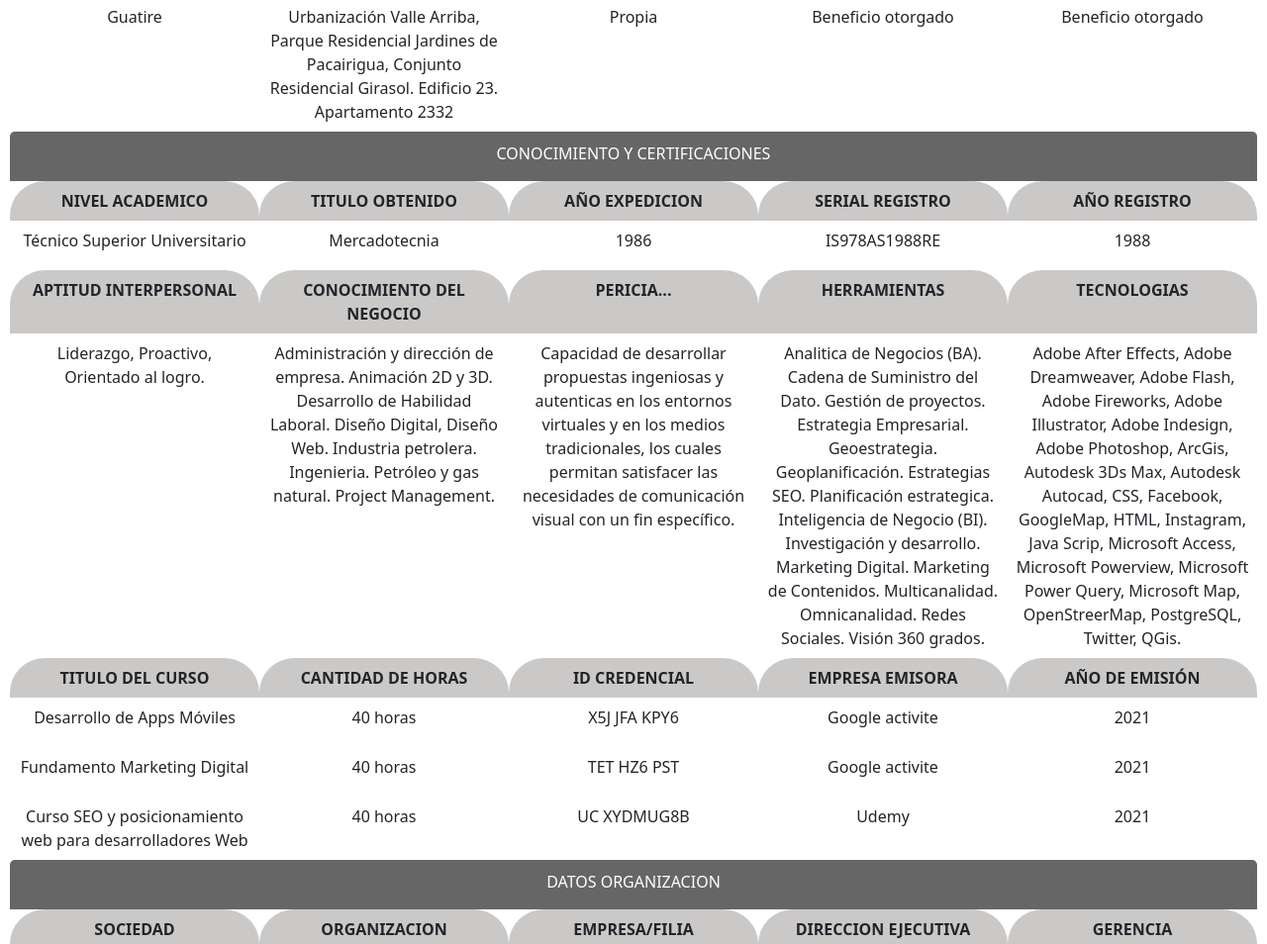
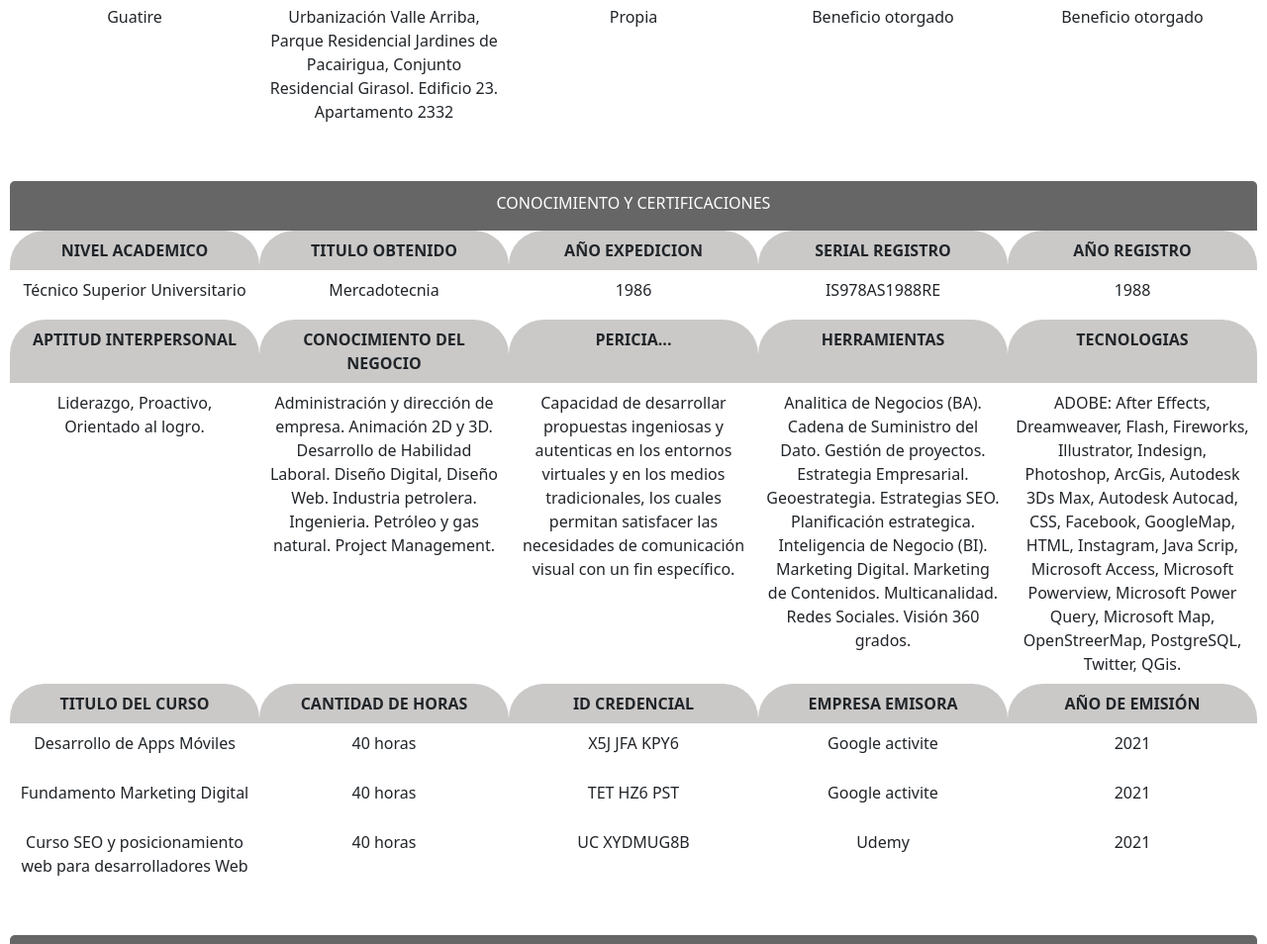
Before and after one commit to longate58/usyn_22, a plain HTML site: page index.html in a window 1280 px wide. Shown: the part 1161-2115 px from the top of the page at 99% size. Drawn offline with nearby package versions, Linux system fonts and the light colour scheme; files whose address does not match are found by name.

Commit message:
Add files via upload

```diff
--- a/index.html
+++ b/index.html
@@ -82,6 +82,7 @@
 							<! -------- >   <! -------- >
 
 							<! -------- >
+							<tr><td> </td><td></td><td></td><td></td><td></td></tr>
 							<tr><td class="table2" colspan="5">CONOCIMIENTO Y CERTIFICACIONES</td></tr>
 							<! -------- >
 							<tr><th>NIVEL ACADEMICO</th><th>TITULO OBTENIDO</th><th>AÑO EXPEDICION</th><th>SERIAL REGISTRO</th><th>AÑO REGISTRO</th></tr>
@@ -92,7 +93,7 @@
 							<! -------- >
 							<tr><th>APTITUD INTERPERSONAL</th><th>CONOCIMIENTO DEL NEGOCIO</th><th>PERICIA...</th><th>HERRAMIENTAS</th><th>TECNOLOGIAS</th></tr>
 
-							<tr><td>Liderazgo, Proactivo, Orientado al logro.</td><td>Administración y dirección de empresa. Animación 2D y 3D. Desarrollo de Habilidad Laboral. Diseño Digital, Diseño Web. Industria petrolera. Ingenieria. Petróleo y gas natural. Project Management. </td><td>Capacidad de desarrollar propuestas ingeniosas y autenticas en los entornos virtuales y en los medios tradicionales, los cuales permitan satisfacer las necesidades de comunicación visual con un fin específico.</td><td>Analitica de Negocios (BA). Cadena de Suministro del Dato. Gestión de proyectos.  Estrategia Empresarial. Geoestrategia. Geoplanificación. Estrategias SEO. Planificación estrategica. Inteligencia de Negocio (BI). Investigación y desarrollo. Marketing Digital. Marketing de Contenidos. Multicanalidad. Omnicanalidad. Redes Sociales. Visión 360 grados.</td><td>Adobe After Effects, Adobe Dreamweaver, Adobe Flash, Adobe Fireworks, Adobe Illustrator, Adobe Indesign, Adobe Photoshop, ArcGis, Autodesk 3Ds Max, Autodesk Autocad, CSS, Facebook, GoogleMap, HTML, Instagram, Java Scrip, Microsoft Access, Microsoft Powerview, Microsoft Power Query, Microsoft Map, OpenStreerMap, PostgreSQL, Twitter, QGis.</td></tr>
+							<tr><td>Liderazgo, Proactivo, Orientado al logro.</td><td>Administración y dirección de empresa. Animación 2D y 3D. Desarrollo de Habilidad Laboral. Diseño Digital, Diseño Web. Industria petrolera. Ingenieria. Petróleo y gas natural. Project Management. </td><td>Capacidad de desarrollar propuestas ingeniosas y autenticas en los entornos virtuales y en los medios tradicionales, los cuales permitan satisfacer las necesidades de comunicación visual con un fin específico.</td><td>Analitica de Negocios (BA). Cadena de Suministro del Dato. Gestión de proyectos.  Estrategia Empresarial. Geoestrategia. Estrategias SEO. Planificación estrategica. Inteligencia de Negocio (BI). Marketing Digital. Marketing de Contenidos. Multicanalidad. Redes Sociales. Visión 360 grados.</td><td>ADOBE: After Effects, Dreamweaver, Flash, Fireworks, Illustrator, Indesign, Photoshop, ArcGis, Autodesk 3Ds Max, Autodesk Autocad, CSS, Facebook, GoogleMap, HTML, Instagram, Java Scrip, Microsoft Access, Microsoft Powerview, Microsoft Power Query, Microsoft Map, OpenStreerMap, PostgreSQL, Twitter, QGis.</td></tr>
 							<! -------- >   <! -------- >
 
 							<! -------- >
@@ -106,6 +107,7 @@
 							<! -------- >   <! -------- >
 
 							<! -------- >
+							<tr><td> </td><td></td><td></td><td></td><td></td></tr>
 							<tr><td class="table3" colspan="5">DATOS ORGANIZACION</td></tr> <br>
 							<tr><th>SOCIEDAD</th><th>ORGANIZACION</th><th>EMPRESA/FILIA</th><th>DIRECCION EJECUTIVA</th><th>GERENCIA</th></tr>
 
@@ -137,6 +139,7 @@
 							<! -------- >   <! -------- >
 
 							<! -------- >
+							<tr><td> </td><td></td><td></td><td></td><td></td></tr>
 							<tr><td class="table3" colspan="5">EXPERIENCIA LABORAL EXTERNA</td></tr> <br>
 							<tr><th>EMPRESA</th><th>GERENCIA</th><th>CARGO</th><th>FECHA</th><th>TELEFONO</th></tr>
 
@@ -144,6 +147,7 @@
 
 							<tr><td>Banco Provincial</td><td>Recursos Humanos</td><td>Facilitador MS Office</td><td>marzo 1994</td><td>0500 5087432</td></tr>
 							<! -------- >   <! -------- >
+							<tr><td> </td><td></td><td></td><td></td><td></td></tr>
 
 						</tbody>
 					</table>
```
